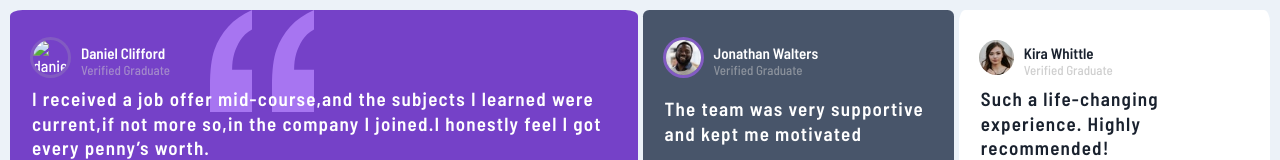
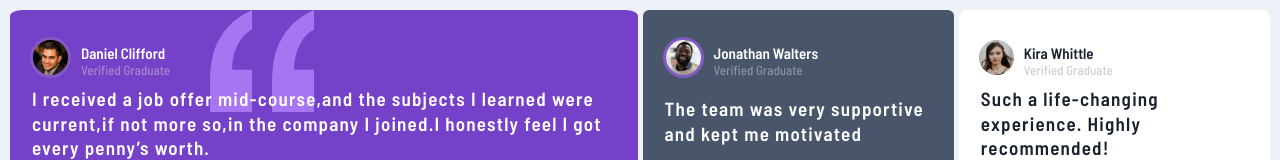
Before and after one commit to moka0690/testimonials-grid-section-main, a plain HTML site: page index.html in a window 1280 px wide. Shown: the top 160 px of the page. Drawn offline with Linux system fonts and the light colour scheme.

Commit message:
Create all card in medie Fixing the problem of non-appearance of images

```diff
--- a/index.html
+++ b/index.html
@@ -19,7 +19,7 @@
     <section class="first-section">
       <div class="img-daniel">
         <div class="img-1">
-          <img src=".images/image-daniel.jpg" alt="daniel">
+          <img src="images/image-daniel.jpg" alt="daniel">
         </div>
         <div class="daniel">
           <p class="h3-daniel">Daniel Clifford </p>
```
